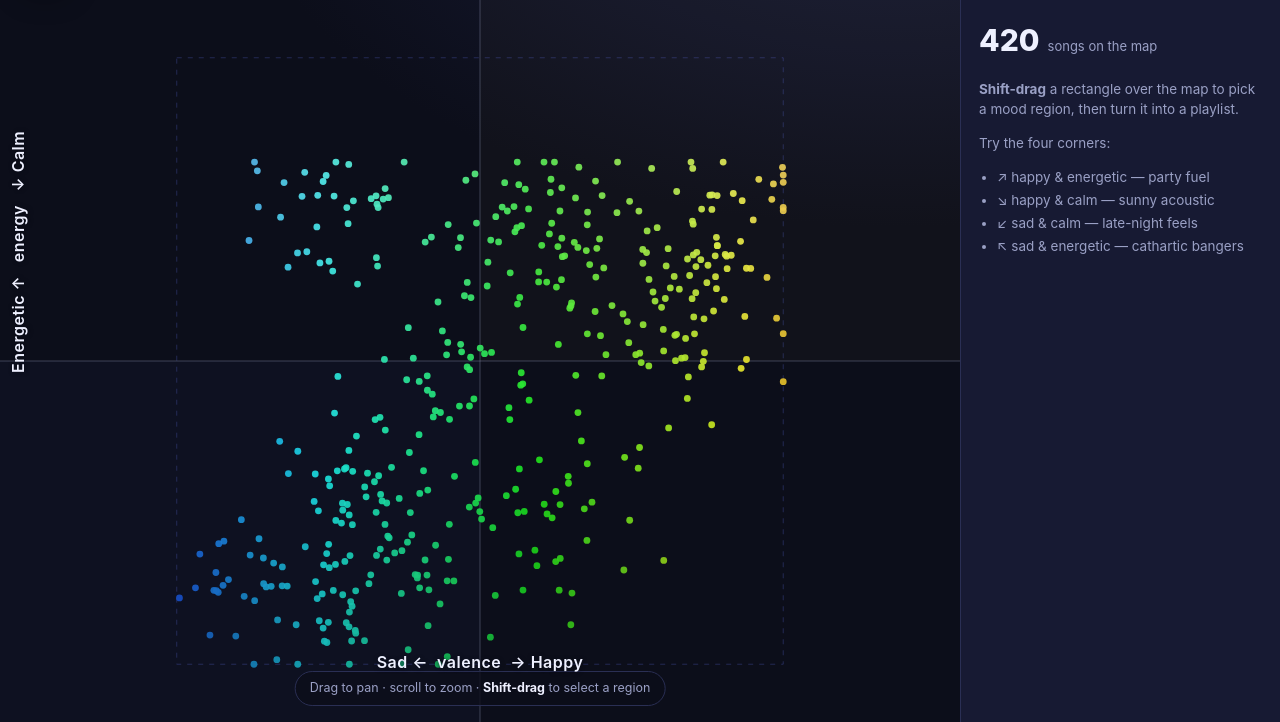
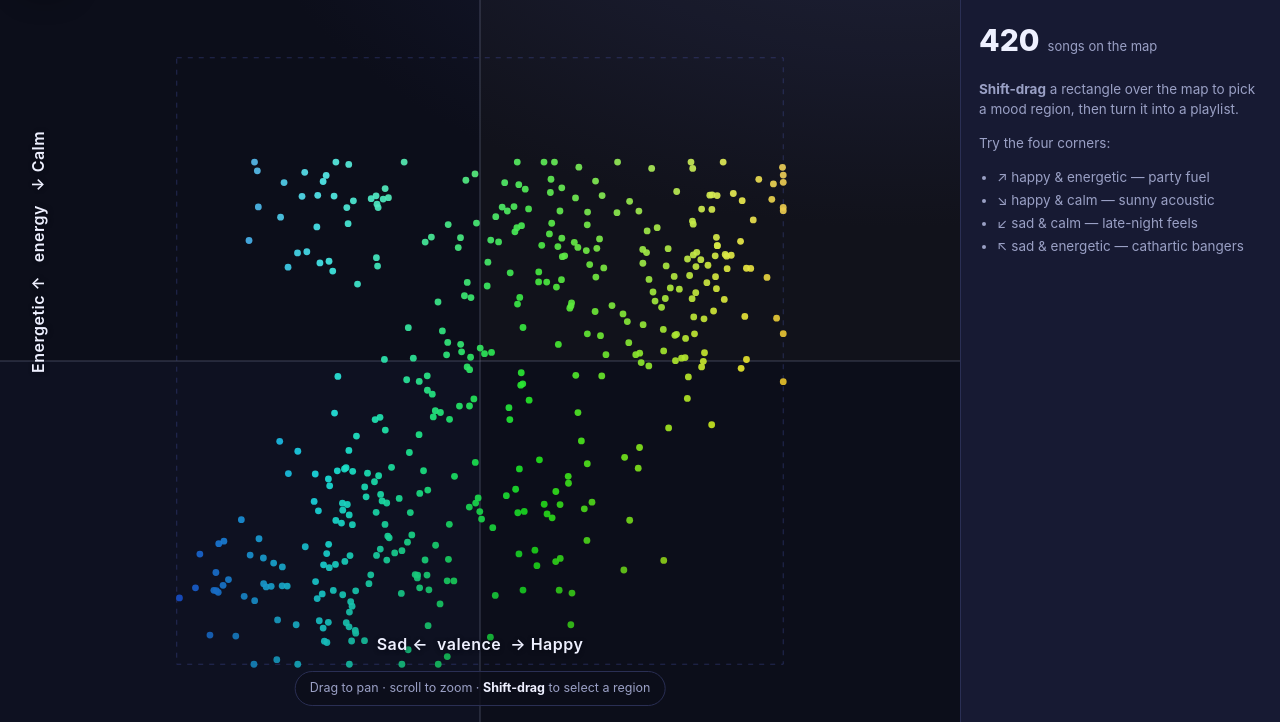
Before and after one commit to aidanwangg/mm, a Flask app: page / in a window 1280 px wide. Shown: the part 78-800 px from the top of the page. Run offline with Flask 3, Linux system fonts and the light colour scheme.

Commit message:
Inset axis labels and clear the bottom hint overlap
Lift the Sad-Happy axis label above the Shift-drag hint pill so they no
longer touch, and pull both axis labels inward from the screen edges so
they read more clearly.

```diff
--- a/static/style.css
+++ b/static/style.css
@@ -91,12 +91,12 @@ body { display: flex; flex-direction: column; height: 100vh; overflow: hidden; }
 
 .legend { position: absolute; inset: 0; pointer-events: none; }
 .legend .axis-x {
-  position: absolute; left: 50%; bottom: 48px; transform: translateX(-50%);
+  position: absolute; left: 50%; bottom: 66px; transform: translateX(-50%);
   color: var(--ink); font-size: 16px; font-weight: 600; letter-spacing: 0.5px;
   text-shadow: 0 1px 4px rgba(8, 10, 20, 0.8);
 }
 .legend .axis-y {
-  position: absolute; left: 18px; top: 50%; transform: rotate(-90deg);
+  position: absolute; left: 38px; top: 50%; transform: rotate(-90deg);
   transform-origin: left center; color: var(--ink); font-size: 16px;
   font-weight: 600; letter-spacing: 0.5px; text-shadow: 0 1px 4px rgba(8, 10, 20, 0.8);
 }
```
